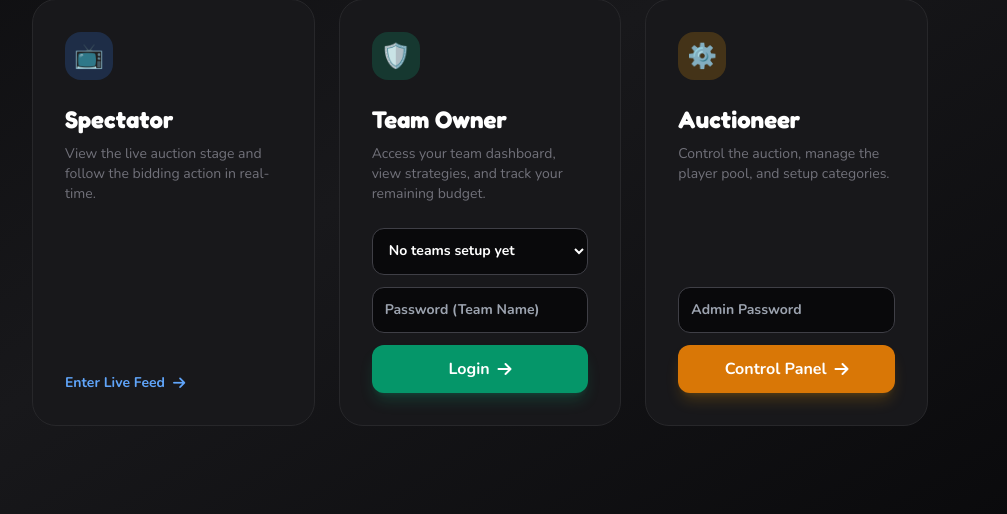
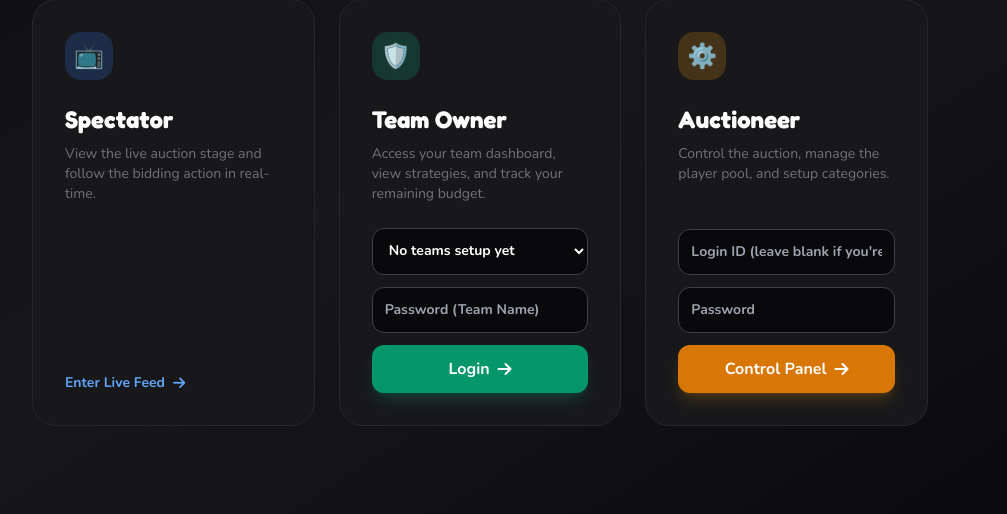
Before and after one commit to architkhandelwal2005/auction-software, a Flask app: page / in a window 1280 px wide. Shown: the part 286-800 px from the top of the page, without its empty margins (160-1167 px from the left). Run offline with Flask 3, Linux system fonts and the light colour scheme; data that the repository does not hold is empty; some libraries are stand-ins or nearby versions.

Commit message:
feat: per-auction login, so an organiser needn't be the super-admin
Auction creation already stored a login ID and password hash, but nothing
ever checked them — only the super-admin password worked, so an organiser
running one event still had to be handed the master password to reach it.

The admin login door now does double duty. A login ID identifies one
auction's own credentials (set when it was created) and signs the caller
straight into that auction as its 'auctioneer' — bound to it directly, no
chooser, same as how a team owner's session is bound to one team. Left
blank, it is the super-admin password as before.

'auctioneer' ranks equal to 'admin' in the route policy for anything scoped
to their own auction — selling, editing, ending it, reopening it — since
resolve_auction() already confines them to the auction their session is
bound to. What still separates them from the super-admin is
require_admin(), a stricter, literal role check used only by the four
routes that manage the registry itself (list, create, open, delete other
auctions): an auctioneer is refused all four.

create_auction() now requires a login ID and password together or neither,
and rejects a login ID already used by another auction, case-insensitively
— a collision would otherwise make login ambiguous between two events.

Also fixes a leftover from before multi-auction: the /admin page's own view
function still had `if session.get('role') != 'admin'`, a literal check
separate from and predating the route policy table, so an auctioneer's
session was accepted by every API call yet still bounced off the page
itself. tests_auctioneer.py's first pass exercised only API endpoints and
missed it entirely — caught by loading the actual page. The test now
explicitly opens /admin, not just the API surface behind it.

tests_auctioneer.py: 22 checks — creation validation, case-insensitive
uniqueness, wrong-credential rejection, what an auctioneer can and cannot
reach, that scoping follows session state, and that the super-admin's own
login is unaffected. Verified once more by hand through the real login page
in a browser. The other three suites (44 + 27 + regression) still pass.

Co-Authored-By: Claude Opus 5 <noreply@anthropic.com>

```diff
--- a/app.py
+++ b/app.py
@@ -825,7 +825,11 @@ ROUTE_POLICY = {
     'upload_banner': 'admin', 'upload_org_logo': 'admin', 'upload_team_logo': 'admin',
 }
 
-_ROLE_RANK = {'viewer': 1, 'team': 2, 'admin': 3}
+# 'auctioneer' (a per-auction login) ranks equal to 'admin' for anything
+# scoped to their own bound auction — selling, editing, ending it. What still
+# separates them from the super-admin is require_admin() below, used only by
+# the handful of routes that manage the registry itself.
+_ROLE_RANK = {'viewer': 1, 'team': 2, 'auctioneer': 3, 'admin': 3}
 
 
 def _assert_every_route_classified():
@@ -997,6 +1001,15 @@ def require_admin():
     return jsonify({'error': 'admin_required'}), 401
 
 
+def require_admin_or_auctioneer():
+    """None for the super-admin or for the auctioneer signed into this one
+    auction. Used by the lifecycle actions (go live, end, reopen) an
+    auctioneer needs for their own event, unlike registry management."""
+    if session.get('role') in ('admin', 'auctioneer'):
+        return None
+    return jsonify({'error': 'admin_required'}), 401
+
+
 @app.route('/api/auctions', methods=['GET'])
 def list_auctions():
     guard = require_admin()
@@ -1021,12 +1034,23 @@ def create_auction():
         return jsonify({'error': 'Auction name is required'}), 400
     login_id = (data.get('login_id') or '').strip()
     password = (data.get('password') or '').strip()
+    if bool(login_id) != bool(password):
+        return jsonify({'error': 'Give both a login ID and a password for this auction, '
+                                 'or leave both blank.'}), 400
+
+    conn = get_registry_db()
+    tbl = _registry_table()
+    if login_id:
+        # Case-insensitive: two auctions sharing a login id (even by
+        # capitalisation) would make login ambiguous.
+        existing = conn.execute('SELECT login_id FROM %s WHERE login_id IS NOT NULL '
+                                'AND login_id != %s' % (tbl, "''")).fetchall()
+        if any((dict(r)['login_id'] or '').lower() == login_id.lower() for r in existing):
+            return jsonify({'error': 'That login ID is already used by another auction. '
+                                     'Pick a different one.'}), 400
 
     from werkzeug.security import generate_password_hash
     pw_hash = generate_password_hash(password) if password else ''
-
-    conn = get_registry_db()
-    tbl = _registry_table()
     if USE_PG:
         cur = conn.execute(
             'INSERT INTO %s (name, slug, login_id, password_hash, status) '
@@ -1094,7 +1118,7 @@ def delete_auction(auction_id):
 def go_live_auction():
     """Setup complete: this auction becomes the one the public screens follow.
     A unique index on the registry allows only one live auction at a time."""
-    guard = require_admin()
+    guard = require_admin_or_auctioneer()
     if guard: return guard
     conn = get_registry_db()
     tbl = _registry_table()
@@ -1153,7 +1177,7 @@ def end_auction():
     A crash before that single update leaves the auction live and completely
     intact — there is no half-ended state to recover from.
     """
-    guard = require_admin()
+    guard = require_admin_or_auctioneer()
     if guard: return guard
     if g.auction['status'] in ('ended', 'purged'):
         return jsonify({'success': True, 'already_ended': True})
@@ -1174,7 +1198,7 @@ def end_auction():
 
 @app.route('/api/auction/reopen', methods=['POST'])
 def reopen_auction():
-    guard = require_admin()
+    guard = require_admin_or_auctioneer()
     if guard: return guard
     if g.auction['status'] == 'purged':
         return jsonify({'error': 'This auction\'s data has been purged and cannot be reopened.'}), 400
@@ -1277,7 +1301,7 @@ def login_portal():
 
 @app.route('/admin')
 def admin_dashboard():
-    if session.get('role') != 'admin':
+    if session.get('role') not in ('admin', 'auctioneer'):
         return redirect('/login')
     return render_template('index.html')
 
@@ -1317,12 +1341,34 @@ def auth_login():
     """Three doors. The super-admin opens the auction chooser and picks from
     there. Team owners and spectators join whichever auction is live, and their
     session is bound to it — a team password is only ever checked against its
-    own auction's teams table."""
+    own auction's teams table.
+
+    The admin door does double duty: a login ID identifies a specific
+    auction's own login (set when that auction was created) and signs the
+    caller in as its auctioneer, bound to it directly with no chooser. Left
+    blank, it is the super-admin password instead."""
     data = request.json or {}
     role = data.get('role')
     password = data.get('password', '').strip()
 
     if role == 'admin':
+        login_id = (data.get('login_id') or '').strip()
+        if login_id:
+            reg = get_registry_db()
+            tbl = _registry_table()
+            rows = reg.execute("SELECT * FROM %s WHERE login_id IS NOT NULL "
+                               "AND login_id != ''" % tbl).fetchall()
+            match = next((dict(r) for r in rows
+                         if (r['login_id'] or '').lower() == login_id.lower()), None)
+            from werkzeug.security import check_password_hash
+            if match and match.get('password_hash') and \
+                    check_password_hash(match['password_hash'], password):
+                session['user'] = login_id
+                session['role'] = 'auctioneer'
+                session['auction_id'] = match['id']
+                return jsonify({'success': True, 'url': '/admin'})
+            return jsonify({'error': 'Incorrect login ID or password'}), 401
+
         if password == ADMIN_PASSWORD:
             session['user'] = 'admin'
             session['role'] = 'admin'
--- a/templates/login.html
+++ b/templates/login.html
@@ -50,14 +50,15 @@
                 </div>
             </div>
 
-            <!-- Admin -->
+            <!-- Admin / Auctioneer -->
             <div class="bg-zinc-900 border border-zinc-800 p-8 rounded-3xl text-left flex flex-col h-full relative">
                 <div class="w-12 h-12 bg-amber-500/20 text-amber-400 rounded-2xl flex items-center justify-center text-2xl mb-6">⚙️</div>
                 <h2 class="fredoka text-2xl font-bold text-white mb-2">Auctioneer</h2>
                 <p class="text-zinc-500 text-sm mb-6">Control the auction, manage the player pool, and setup categories.</p>
 
                 <div class="space-y-3 mt-auto">
-                    <input type="password" id="admin-pass" placeholder="Admin Password" class="w-full bg-zinc-950 border border-zinc-700 rounded-xl p-3 text-white text-sm font-bold focus:border-amber-500 outline-none">
+                    <input type="text" id="admin-loginid" placeholder="Login ID (leave blank if you're the super-admin)" class="w-full bg-zinc-950 border border-zinc-700 rounded-xl p-3 text-white text-sm font-bold focus:border-amber-500 outline-none">
+                    <input type="password" id="admin-pass" placeholder="Password" class="w-full bg-zinc-950 border border-zinc-700 rounded-xl p-3 text-white text-sm font-bold focus:border-amber-500 outline-none">
                     <button onclick="loginAdmin()" class="w-full bg-amber-600 hover:bg-amber-500 text-white font-bold py-3 rounded-xl transition flex items-center justify-center gap-2 shadow-lg shadow-amber-500/20">
                         Control Panel <i class="fa-solid fa-arrow-right"></i>
                     </button>
@@ -110,8 +111,9 @@
         }
 
         function loginAdmin() {
+            const loginId = document.getElementById('admin-loginid').value.trim();
             const pass = document.getElementById('admin-pass').value;
-            doLogin('admin', {password: pass}, 'admin-error');
+            doLogin('admin', {login_id: loginId, password: pass}, 'admin-error');
         }
 
         function loginTeam() {
```
Also changed, not shown: static/app.jsx (+6 -1 lines), tests_auctioneer.py (added, +100 -0 lines).
